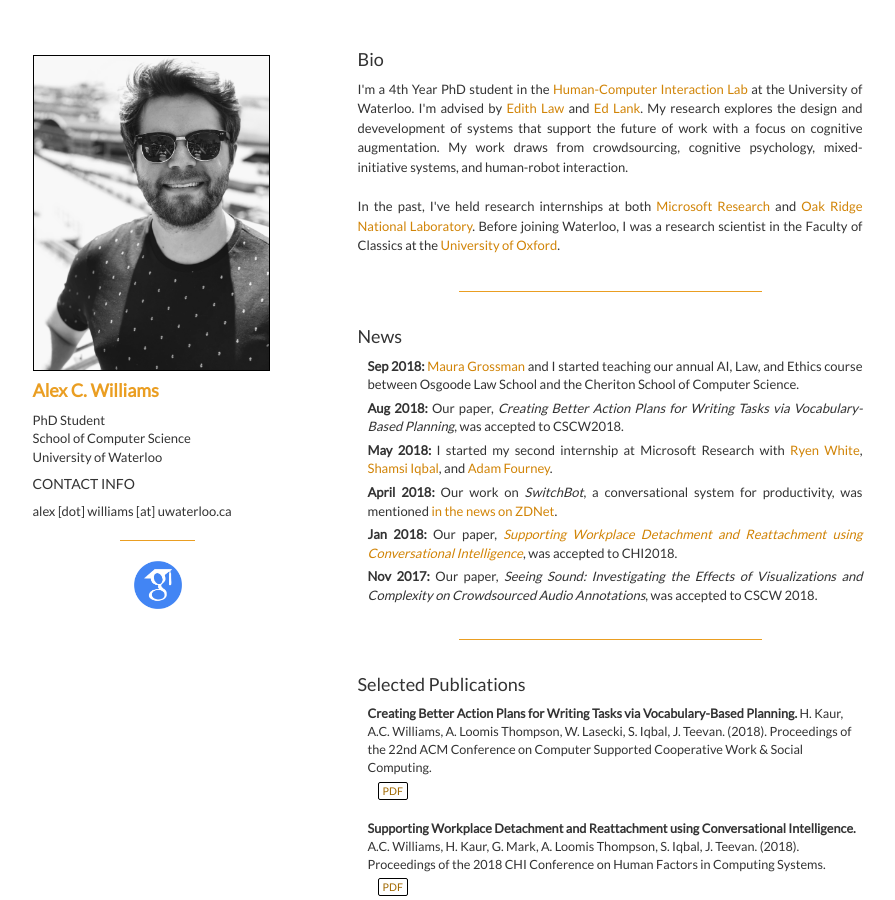
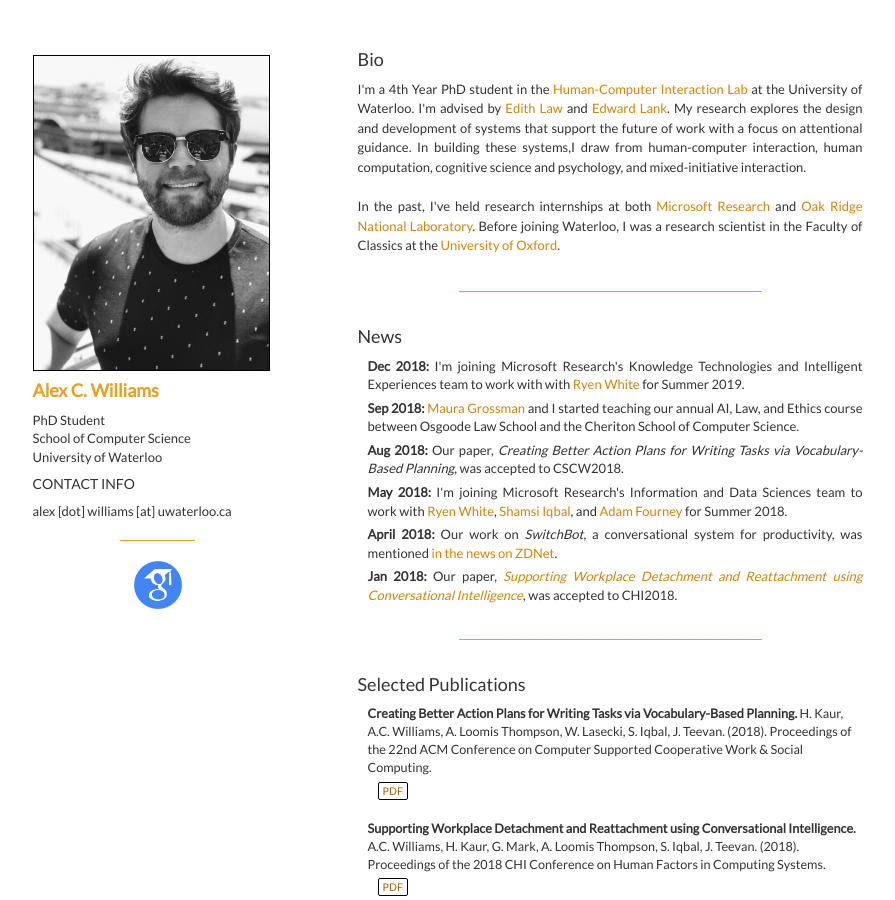
Before and after one commit to acwio/acwio.github.io, a Jekyll site: the page built from index.html, in a window 1280 px wide and 900 px high. Shown: the whole window, without its empty margins (170-1065 px from the left). Built offline with Jekyll 4.4.1, drawn with Linux system fonts in a browser that asks for light colours.

Commit message:
Updates.

```diff
--- a/_data/research.yaml
+++ b/_data/research.yaml
@@ -2,7 +2,7 @@
 pubs:
  - name: "Creating Better Action Plans for Writing Tasks via Vocabulary-Based Planning"
    citation: "H. Kaur, A.C. Williams, A. Loomis Thompson, W. Lasecki, S. Iqbal, J. Teevan. (2018). Proceedings of the 22nd ACM Conference on Computer Supported Cooperative Work & Social Computing."
-   pdf: /
+   pdf: https://web.eecs.umich.edu/~wlasecki/pubs/ActionPlans_CSCW2018.pdf
  - name: "Supporting Workplace Detachment and Reattachment using Conversational Intelligence"
    citation: "A.C. Williams, H. Kaur, G. Mark, A. Loomis Thompson, S. Iqbal, J. Teevan. (2018). Proceedings of the 2018 CHI Conference on Human Factors in Computing Systems."
    pdf: /pubs/chi2018-switchbot.pdf
--- a/index.html
+++ b/index.html
@@ -47,8 +47,9 @@
                     <h4>Bio</h4>
                 </hgroup>
                 <p>
-                    I'm a 4th Year PhD student in the <a href="http://hci.uwaterloo.ca">Human-Computer Interaction Lab</a> at the University of Waterloo. I'm advised by <a href="http://www.edithlaw.ca"> Edith Law</a> and <a href="https://cs.uwaterloo.ca/~lank/">Ed Lank</a>. My research explores the design and devevelopment of systems that support the future of work with a focus on cognitive augmentation. My work draws from crowdsourcing, cognitive psychology, mixed-initiative systems, and human-robot interaction.
+                    I'm a 4th Year PhD student in the <a href="http://hci.uwaterloo.ca">Human-Computer Interaction Lab</a> at the University of Waterloo. I'm advised by <a href="http://www.edithlaw.ca"> Edith Law</a> and <a href="https://cs.uwaterloo.ca/~lank/">Edward Lank</a>. My research explores the design and development of systems that support the future of work with a focus on attentional guidance. In building these systems,I draw from human-computer interaction, human computation, cognitive science and psychology, and mixed-initiative interaction.
                 </p>
+
                 <p>
                     In the past, I've held research internships at both <a href="https://www.microsoft.com/en-us/research/">Microsoft Research</a> and <a href="http://www.ornl.gov">Oak Ridge National Laboratory</a>. Before joining Waterloo, I was a research scientist in the Faculty of Classics at the <a href="http://www.ox.ac.uk">University of Oxford</a>.
                 </p>
@@ -62,13 +63,16 @@
                     <h4>News</h4>
                     <ul class="news-list">
                         <li style="margin-bottom: 5px;">
+                                <div class='news-month'>Dec 2018:</div> I'm joining Microsoft Research's Knowledge Technologies and Intelligent Experiences team to work with with <a href="https://www.microsoft.com/en-us/research/people/ryenw/">Ryen White</a> for Summer 2019.
+                        </li>
+                        <li style="margin-bottom: 5px;">
                                 <div class='news-month'>Sep 2018:</div> <a href="http://grossman.uwaterloo.ca/">Maura Grossman</a> and I started teaching our annual AI, Law, and Ethics course between Osgoode Law School and the Cheriton School of Computer Science.
                         </li>
                         <li style="margin-bottom: 5px;">
                                 <div class='news-month'>Aug 2018:</div> Our paper, <i>Creating Better Action Plans for Writing Tasks via Vocabulary-Based Planning</i>, was accepted to CSCW2018.
                             </li>
                         <li style="margin-bottom: 5px;">
-                                <div class='news-month'>May 2018:</div> I started my second internship at Microsoft Research with <a href="https://www.microsoft.com/en-us/research/people/ryenw/">Ryen White</a>, <a href="https://www.microsoft.com/en-us/research/people/shamsi/">Shamsi Iqbal</a>, and <a href="https://www.adamfourney.com/">Adam Fourney</a>.
+                                <div class='news-month'>May 2018:</div> I'm joining Microsoft Research's Information and Data Sciences team to work with <a href="https://www.microsoft.com/en-us/research/people/ryenw/">Ryen White</a>, <a href="https://www.microsoft.com/en-us/research/people/shamsi/">Shamsi Iqbal</a>, and <a href="https://www.adamfourney.com/">Adam Fourney</a> for Summer 2018.
                         </li>
                         <li style="margin-bottom: 5px;">
                                 <div class='news-month'>April 2018:</div> Our work on <i>SwitchBot</i>, a conversational system for productivity, was mentioned <a href="https://www.zdnet.com/article/microsoft-looks-to-bots-to-make-employees-more-productive/">in the news on ZDNet</a>.
@@ -76,9 +80,9 @@
                         <li style="margin-bottom: 5px;">
                                 <div class='news-month'>Jan 2018:</div> Our paper, <i><a href="/pubs/chi2018-switchbot.pdf">Supporting Workplace Detachment and Reattachment using Conversational Intelligence</a></i>, was accepted to CHI2018.
                         </li>
-                        <li style="margin-bottom: 5px;">
+                        <!-- <li style="margin-bottom: 5px;">
                                 <div class='news-month'>Nov 2017:</div> Our paper, <i>Seeing Sound: Investigating the Effects of Visualizations and Complexity on Crowdsourced Audio Annotations</i>, was accepted to CSCW 2018.
-                        </li>
+                        </li> -->
                     </ul>
                 </div>
 
```
Also changed, not shown: 1 other file.
